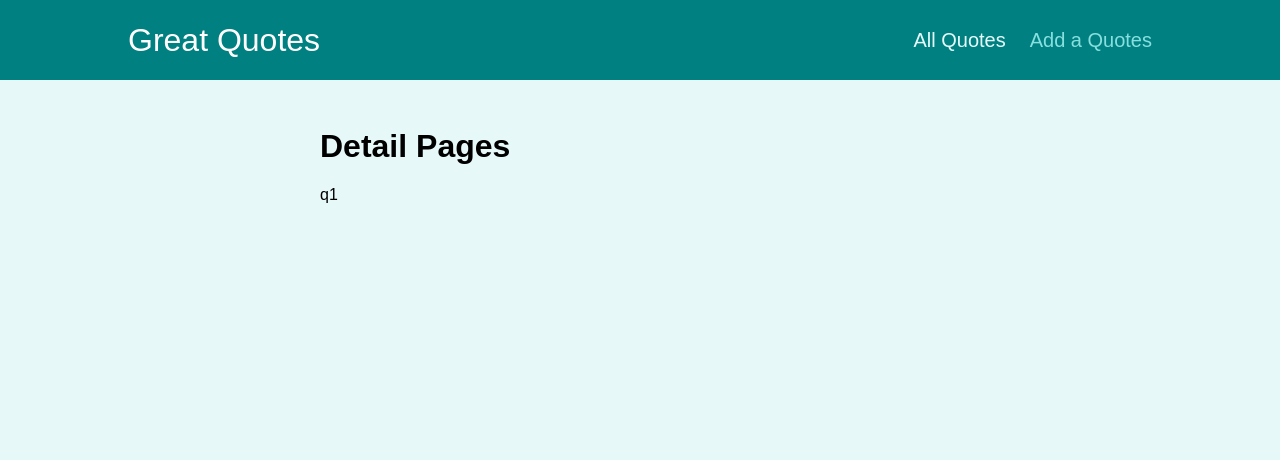
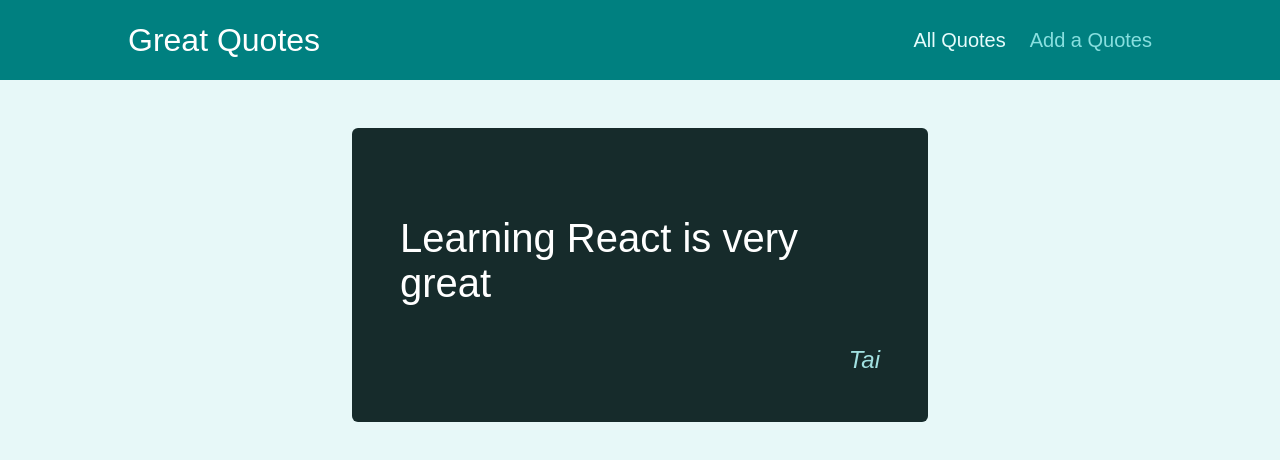
Before and after one commit to huutai1612/react-router, a React (Create React App) app: page /quotes/q1 in a window 1280 px wide. Shown: the top 460 px of the page. Built offline with nearby package versions, Linux system fonts and the light colour scheme.

Commit message:
Done add quote component, quote detail component and add quote component

```diff
--- a/src/components/quotes/NoQuotesFound.js
+++ b/src/components/quotes/NoQuotesFound.js
@@ -1,12 +1,13 @@
+import { Link } from 'react-router-dom';
 import classes from './NoQuotesFound.module.css';
 
 const NoQuotesFound = () => {
 	return (
 		<div className={classes.noquotes}>
 			<p>No quotes found!</p>
-      <a className='btn'>
+			<Link to='/new-quote' className='btn'>
 				Add a Quote
-      </a>
+			</Link>
 		</div>
 	);
 };
--- a/src/components/quotes/QuoteItem.js
+++ b/src/components/quotes/QuoteItem.js
@@ -1,3 +1,4 @@
+import { Link } from 'react-router-dom';
 import classes from './QuoteItem.module.css';
 
 const QuoteItem = (props) => {
@@ -9,9 +10,9 @@
 				</blockquote>
 				<figcaption>{props.author}</figcaption>
 			</figure>
-      <a className='btn'>
+			<Link to={`/quotes/${props.id}`} className='btn'>
 				View Fullscreen
-      </a>
+			</Link>
 		</li>
 	);
 };
--- a/src/pages/AllQuotes.jsx
+++ b/src/pages/AllQuotes.jsx
@@ -1,5 +1,12 @@
+import QuoteList from '../components/quotes/QuoteList';
+
+const DUMMY_QUOTES = [
+	{ id: 'q1', author: 'Tai', text: 'Learning React is very great' },
+	{ id: 'q2', author: 'Anh', text: 'Learning React is very fun' },
+];
+
 const AllQuotes = (props) => {
-	return <h1>All Quotes Page</h1>;
+	return <QuoteList quotes={DUMMY_QUOTES} />;
 };
 
 export default AllQuotes;
--- a/src/pages/NewQuotes.jsx
+++ b/src/pages/NewQuotes.jsx
@@ -1,5 +1,11 @@
+import QuoteForm from '../components/quotes/QuoteForm';
+
 const NewQuote = (props) => {
-	return <h1>New Quote Page</h1>;
+	const addQuoteHandler = (quoteData) => {
+		console.log(quoteData);
+	};
+
+	return <QuoteForm onAddQuote={addQuoteHandler} />;
 };
 
 export default NewQuote;
--- a/src/pages/QuoteDetailt.jsx
+++ b/src/pages/QuoteDetailt.jsx
@@ -2,14 +2,25 @@
 import { Route } from 'react-router-dom';
 import { useParams } from 'react-router-dom';
 import Comments from '../components/comments/Comments';
+import HighlightedQuote from '../components/quotes/HighlightedQuote';
+import NoQuotesFound from '../components/quotes/NoQuotesFound';
+
+const DUMMY_QUOTES = [
+	{ id: 'q1', author: 'Tai', text: 'Learning React is very great' },
+	{ id: 'q2', author: 'Anh', text: 'Learning React is very fun' },
+];
 
 const QuoteDetail = (props) => {
 	const quoteParam = useParams();
+	const quote = DUMMY_QUOTES.find((quote) => quote.id === quoteParam.quoteId);
+
+	if (!quote) {
+		return <NoQuotesFound />;
+	}
 
 	return (
 		<Fragment>
-			<h1>Detail Pages</h1>
-			<p>{quoteParam.quoteId}</p>
+			<HighlightedQuote text={quote.text} author={quote.author} />
 			<Route path={`/quotes/${quoteParam.quoteId}/comments`}>
 				<Comments />
 			</Route>
```
Also changed, not shown: src/components/quotes/QuoteList.js (indentation only), 1 other file (tests, documents, lock files or other folders). Lines whose indentation alone changed are shown as unchanged.
